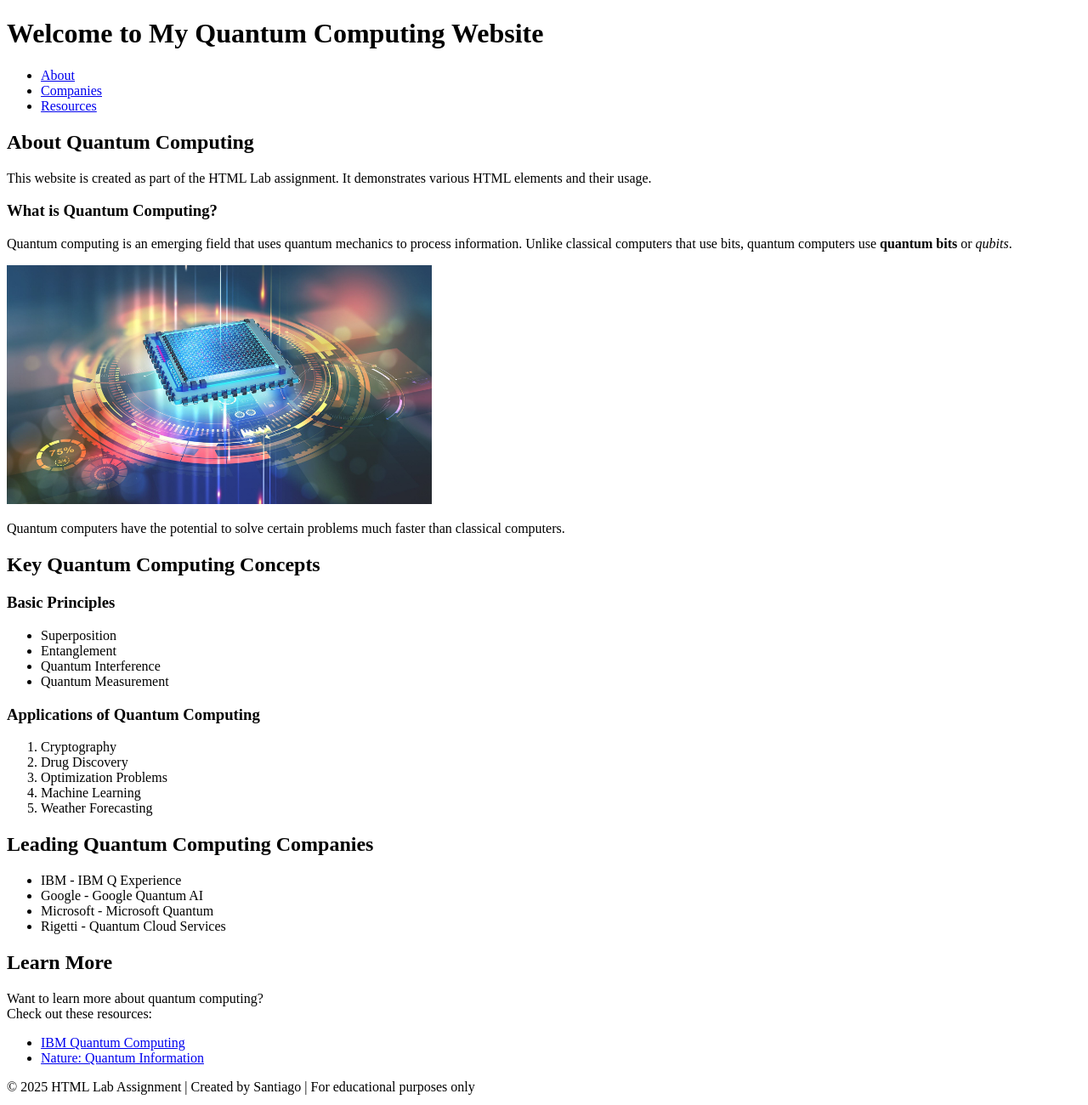
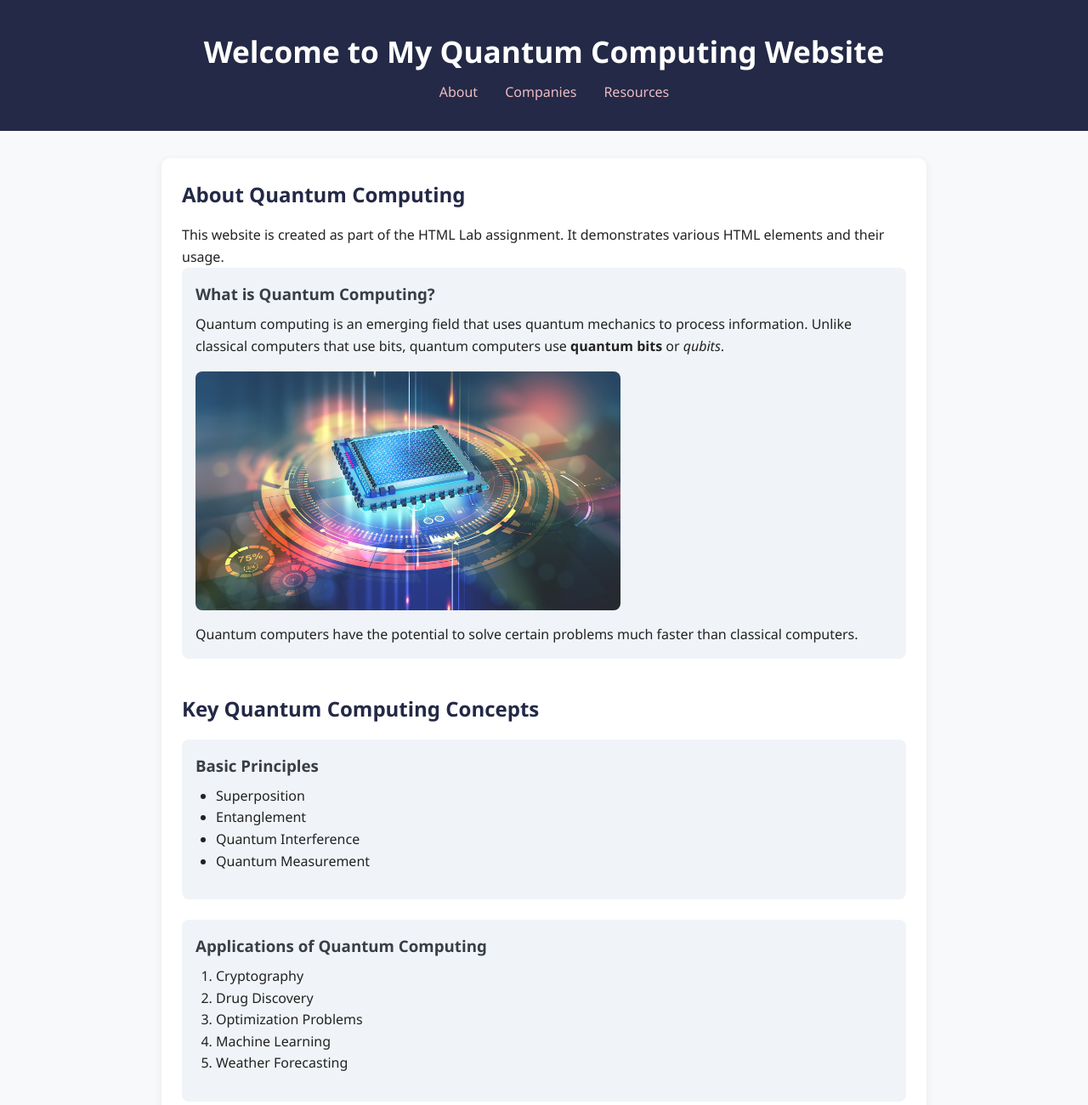
Before and after one commit to Sanvargas02/Assignment1.1, a plain HTML site: page index.html in a window 1280 px wide. Shown: the top 1300 px of the page at 85% size. Drawn offline with Linux system fonts and the light colour scheme.

Commit message:
Changes to Assingment 2

```diff
--- a/index.html
+++ b/index.html
@@ -5,6 +5,7 @@
     <meta name="viewport" content="width=device-width, initial-scale=1.0">
     <title>HTML Lab Assignment</title>
     <link rel="icon" href="favicon/Favicon.png">
+    <link rel="stylesheet" href="style.css">
 </head>
 <body>
     <header>
--- /dev/null
+++ b/style.css
@@ -0,0 +1,107 @@
+/* Reset some default styles */
+body, h1, h2, h3, p, ul, ol, li, footer, header, nav, main, section, article {
+    margin: 0;
+    padding: 0;
+    box-sizing: border-box;
+}
+
+body {
+    font-family: 'Segoe UI', Arial, sans-serif;
+    background: #f7f9fa;
+    color: #222;
+    line-height: 1.6;
+}
+
+header {
+    background: #232946;
+    color: #fff;
+    padding: 2rem 0 1rem 0;
+    text-align: center;
+}
+
+header h1 {
+    margin-bottom: 0.5rem;
+    font-size: 2.2rem;
+}
+
+nav ul {
+    list-style: none;
+    display: flex;
+    justify-content: center;
+    gap: 2rem;
+    padding: 0;
+}
+
+nav a {
+    color: #eebbc3;
+    text-decoration: none;
+    font-weight: 500;
+    transition: color 0.2s;
+}
+
+nav a:hover {
+    color: #ffd803;
+}
+
+main {
+    max-width: 900px;
+    margin: 2rem auto;
+    padding: 1.5rem;
+    background: #fff;
+    border-radius: 10px;
+    box-shadow: 0 2px 8px rgba(44,62,80,0.08);
+}
+
+section {
+    margin-bottom: 2.5rem;
+}
+
+section h2 {
+    color: #232946;
+    margin-bottom: 1rem;
+    font-size: 1.5rem;
+}
+
+article {
+    margin-bottom: 1.5rem;
+    padding: 1rem;
+    background: #f0f4f8;
+    border-radius: 8px;
+}
+
+article h3 {
+    color: #393e46;
+    margin-bottom: 0.5rem;
+}
+
+ul, ol {
+    margin-left: 1.5rem;
+    margin-bottom: 1rem;
+}
+
+img {
+    display: block;
+    max-width: 100%;
+    height: auto;
+    margin: 1rem 0;
+    border-radius: 8px;
+}
+
+footer {
+    background: #232946;
+    color: #fff;
+    text-align: center;
+    padding: 1rem 0;
+    margin-top: 2rem;
+    font-size: 1rem;
+    letter-spacing: 0.5px;
+}
+
+.company-name {
+    font-weight: bold;
+    color: #232946;
+}
+
+a {
+    transition: color 0.2s;
+}
```
